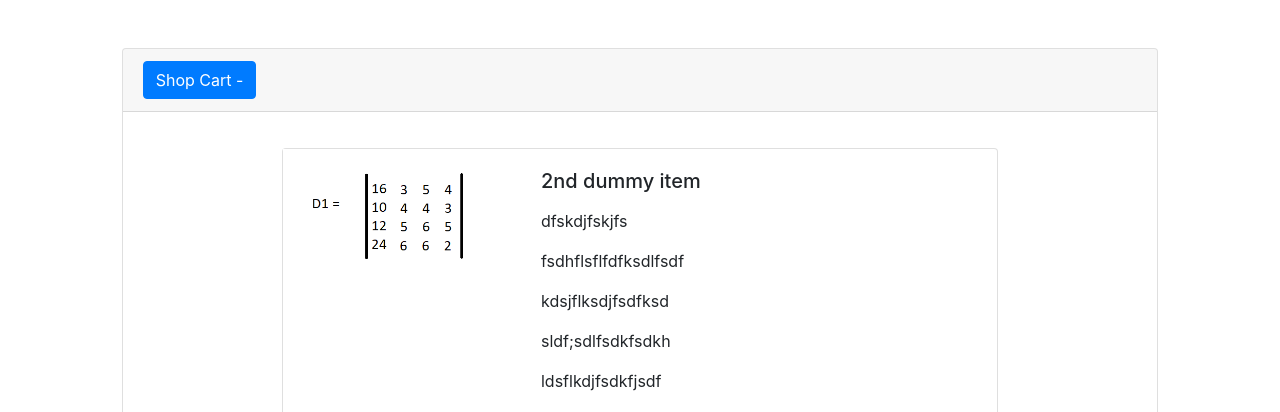
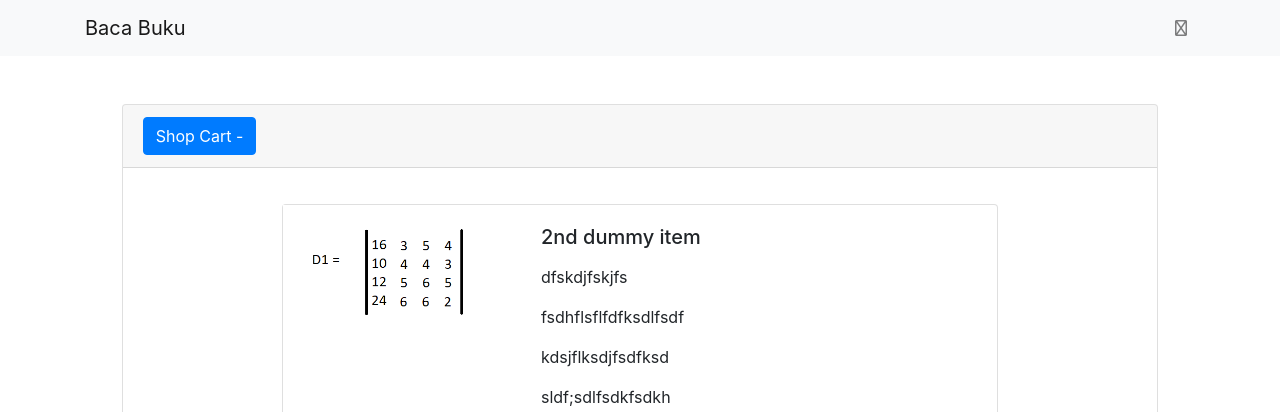
Before and after one commit to bintangx1902/dj-e-commerce, a Django app: page / in a window 1280 px wide. Shown: the top 412 px of the page. Run offline with Django 3.2, Linux system fonts and the light colour scheme; data comes from the database, SQL or seed files in the repository; some libraries are stand-ins or nearby versions.

Commit message:
base template update

```diff
--- a/templates/base.html
+++ b/templates/base.html
@@ -3,14 +3,33 @@
 <head>
     <meta charset="utf-8">
     <meta name="viewport" content="width=device-width, initial-scale=1, shrink-to-fit=no">
-
+    <!-- bootstrap -->
     <link rel="stylesheet" href="https://cdn.jsdelivr.net/npm/bootstrap@4.6.1/dist/css/bootstrap.min.css" integrity="sha384-zCbKRCUGaJDkqS1kPbPd7TveP5iyJE0EjAuZQTgFLD2ylzuqKfdKlfG/eSrtxUkn" crossorigin="anonymous">
+    <!-- font awesome -->
+    <link rel="stylesheet" href="https://pro.fontawesome.com/releases/v5.10.0/css/all.css" integrity="sha384-AYmEC3Yw5cVb3ZcuHtOA93w35dYTsvhLPVnYs9eStHfGJvOvKxVfELGroGkvsg+p" crossorigin="anonymous"/>
+    <link rel="stylesheet" href="https://pro.fontawesome.com/releases/v5.10.0/css/duotone.css" integrity="sha384-R3QzTxyukP03CMqKFe0ssp5wUvBPEyy9ZspCB+Y01fEjhMwcXixTyeot+S40+AjZ" crossorigin="anonymous"/>
+    <link rel="stylesheet" href="https://pro.fontawesome.com/releases/v5.10.0/css/fontawesome.css" integrity="sha384-eHoocPgXsiuZh+Yy6+7DsKAerLXyJmu2Hadh4QYyt+8v86geixVYwFqUvMU8X90l" crossorigin="anonymous"/>
 
     <title>{% block title %}{% endblock %}</title>
     {% block head %}
     {% endblock %}
 </head>
 <body>
+    <section class="mb-5">
+        <nav class="navbar sticky-top navbar-expand-lg navbar-light bg-light">
+            <div class="container">
+                <a class="navbar-brand" href="/">Baca Buku</a>
+                <button class="navbar-toggler" type="button" data-toggle="collapse" data-target="#navbarNavAltMarkup" aria-controls="navbarNavAltMarkup" aria-expanded="false" aria-label="Toggle navigation">
+                    <span class="navbar-toggler-icon"></span>
+                </button>
+                <div class="collapse navbar-collapse" id="navbarNavAltMarkup">
+                    <div class="navbar-nav ml-auto">
+                        <a href="" class="nav-link"><i class="far fa-shopping-cart"></i></a>
+                    </div>
+                </div>
+            </div>
+        </nav>
+    </section>
 
     {% block content %}
     {% endblock %}
```
